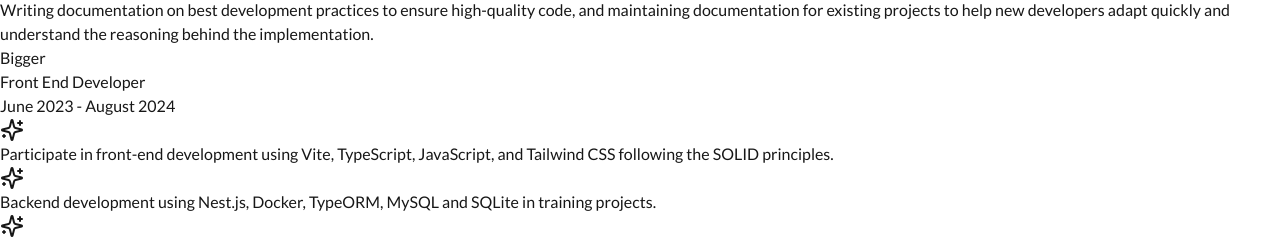
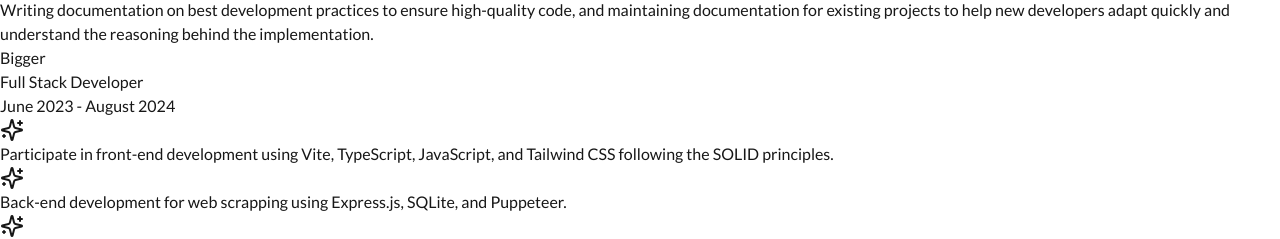
Before and after one commit to aronmilenasol/personal-website, a Next.js app: page /en/resume in a window 1280 px wide. Shown: the part 562-801 px from the top of the page. Built offline with nearby package versions, Linux system fonts and the light colour scheme.

Commit message:
refactor: modify Bigger's work experience.

```diff
--- a/messages/en.json
+++ b/messages/en.json
@@ -32,12 +32,13 @@
     "job2-responsibility-2": "Create and manage tickets to organize my work using Trello and follow Scrum and Agile methodologies.",
     "job2-responsibility-3": "Writing documentation on best development practices to ensure high-quality code, and maintaining documentation for existing projects to help new developers adapt quickly and understand the reasoning behind the implementation.",
     "job1-company": "Bigger",
-    "job1-role": "Front End Developer",
+    "job1-role": "Full Stack Developer",
     "job1-timeline": "June 2023 - August 2024",
     "job1-responsibility-1": "Participate in front-end development using Vite, TypeScript, JavaScript, and Tailwind CSS following the SOLID principles.",
-    "job1-responsibility-2": "Backend development using Nest.js, Docker, TypeORM, MySQL and SQLite in training projects.",
-    "job1-responsibility-3": "Testing with Cypress and Jest to ensure the quality and functionality of web applications.",
-    "job1-responsibility-4": "Create and manage tickets to organize my work using ClickUp and follow Scrum and Agile methodologies",
+    "job1-responsibility-2": "Back-end development for web scrapping using Express.js, SQLite, and Puppeteer.",
+    "job1-responsibility-3": "Back-end development using Nest.js, Docker, TypeORM, MySQL and SQLite in training projects.",
+    "job1-responsibility-4": "Testing with Cypress and Jest to ensure the quality and functionality of web applications.",
+    "job1-responsibility-5": "Create and manage tickets to organize my work using ClickUp and follow Scrum and Agile methodologies",
     "education-title": "Education",
     "education2-institution": "Open Source Society University",
     "education2-area": "Computer Science",
--- a/messages/es.json
+++ b/messages/es.json
@@ -32,12 +32,13 @@
     "job2-responsibility-2": "Creación y gestión de tickets para organizar mi trabajo en Trello, siguiendo metodologías Scrum y Agile.",
     "job2-responsibility-3": "Escritura de documentación sobre las mejores prácticas de desarrollo para asegurar un código de alta calidad, y mantención de la documentación de proyectos existentes para ayudar a que nuevos desarrolladores se adapten fácilmente.",
     "job1-company": "Bigger",
-    "job1-role": "Desarrolladora Front End",
+    "job1-role": "Desarrolladora Full Stack",
     "job1-timeline": "Junio de 2023 - Agosto de 2024",
     "job1-responsibility-1": "Participar en el desarrollo front-end utilizando Vite, TypeScript, JavaScript y Tailwind CSS, siguiendo los principios SOLID.",
-    "job1-responsibility-2": "Desarrollo back-end con Nest.js, Docker, TypeORM, MySQL y SQLite en proyectos de capacitación.",
-    "job1-responsibility-3": "Testing con Cypress y Jest para asegurar la calidad y funcionalidad de las aplicaciones web.",
-    "job1-responsibility-4": "Creación y gestión de tickets para organizar mi trabajo en ClickUp, siguiendo metodologías Scrum y Agile.",
+    "job1-responsibility-2": "Desarrollo back-end para web scrapping utilizando Express.js, Puppeteer y SQLite.",
+    "job1-responsibility-3": "Desarrollo back-end con Nest.js, Docker, TypeORM, MySQL y SQLite en proyectos de capacitación.",
+    "job1-responsibility-4": "Testing con Cypress y Jest para asegurar la calidad y funcionalidad de las aplicaciones web.",
+    "job1-responsibility-5": "Creación y gestión de tickets para organizar mi trabajo en ClickUp, siguiendo metodologías Scrum y Agile.",
     "education-title": "Eduación",
     "education2-institution": "Open Source Society University",
     "education2-area": "Ciencias de la Computación",
--- a/src/app/[locale]/resume/page.tsx
+++ b/src/app/[locale]/resume/page.tsx
@@ -59,7 +59,7 @@ export default function Resume() {
             </ul>
           </div>
 
-          {/* Front End Developer at Bigger */}
+          {/* Full Stack Developer at Bigger */}
           <div className="bg-pink-50 p-4 sm:p-6 rounded-2xl mb-6 sm:mb-8 border-2 border-pink-200">
             <p className={jobTitleClasses}>{t("job1-company")}</p>
             <p className={jobRoleClasses}>{t("job1-role")}</p>
@@ -70,6 +70,7 @@ export default function Resume() {
                 "job1-responsibility-2",
                 "job1-responsibility-3",
                 "job1-responsibility-4",
+                "job1-responsibility-5",
               ].map((resp, index) => (
                 <li
                   key={index}
```
